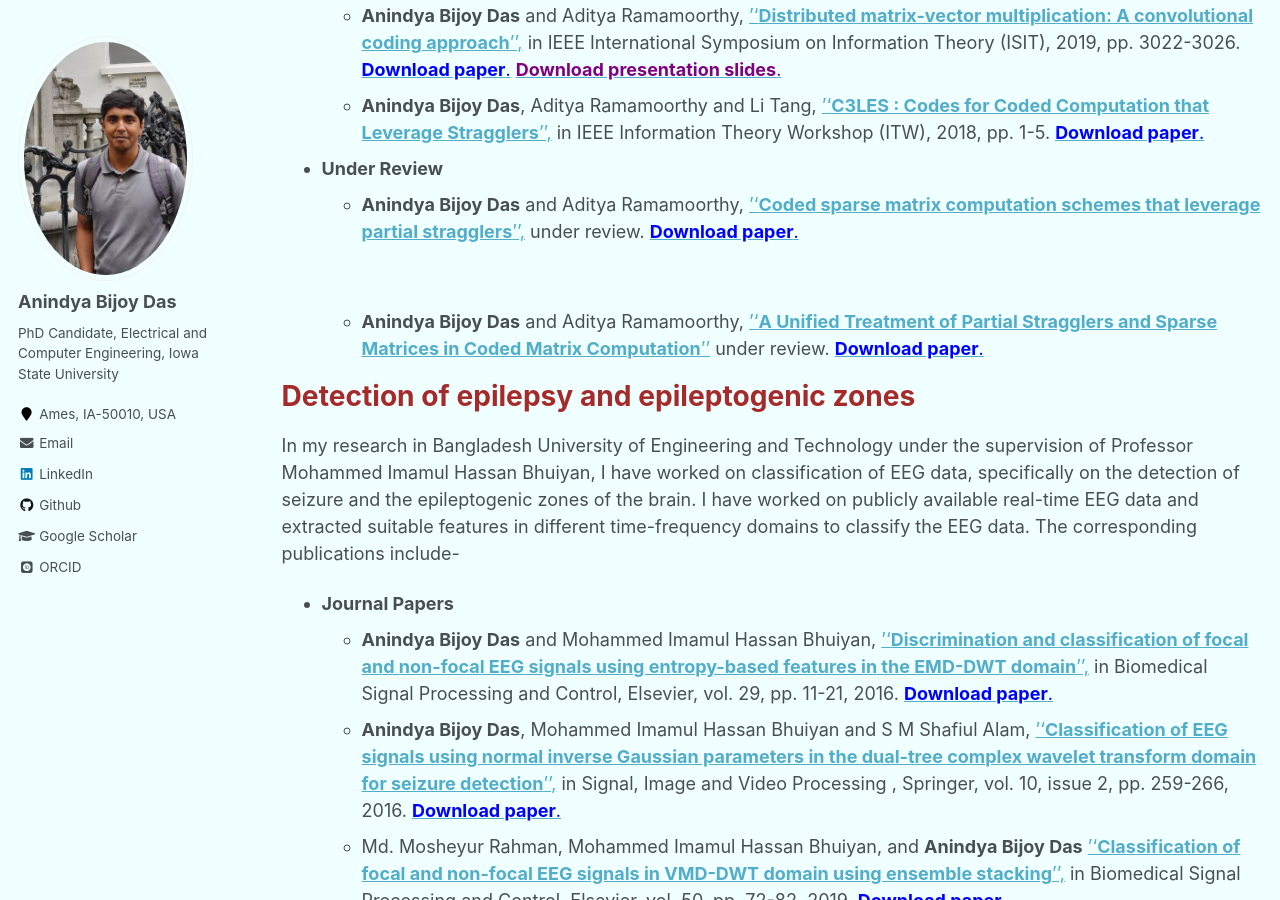
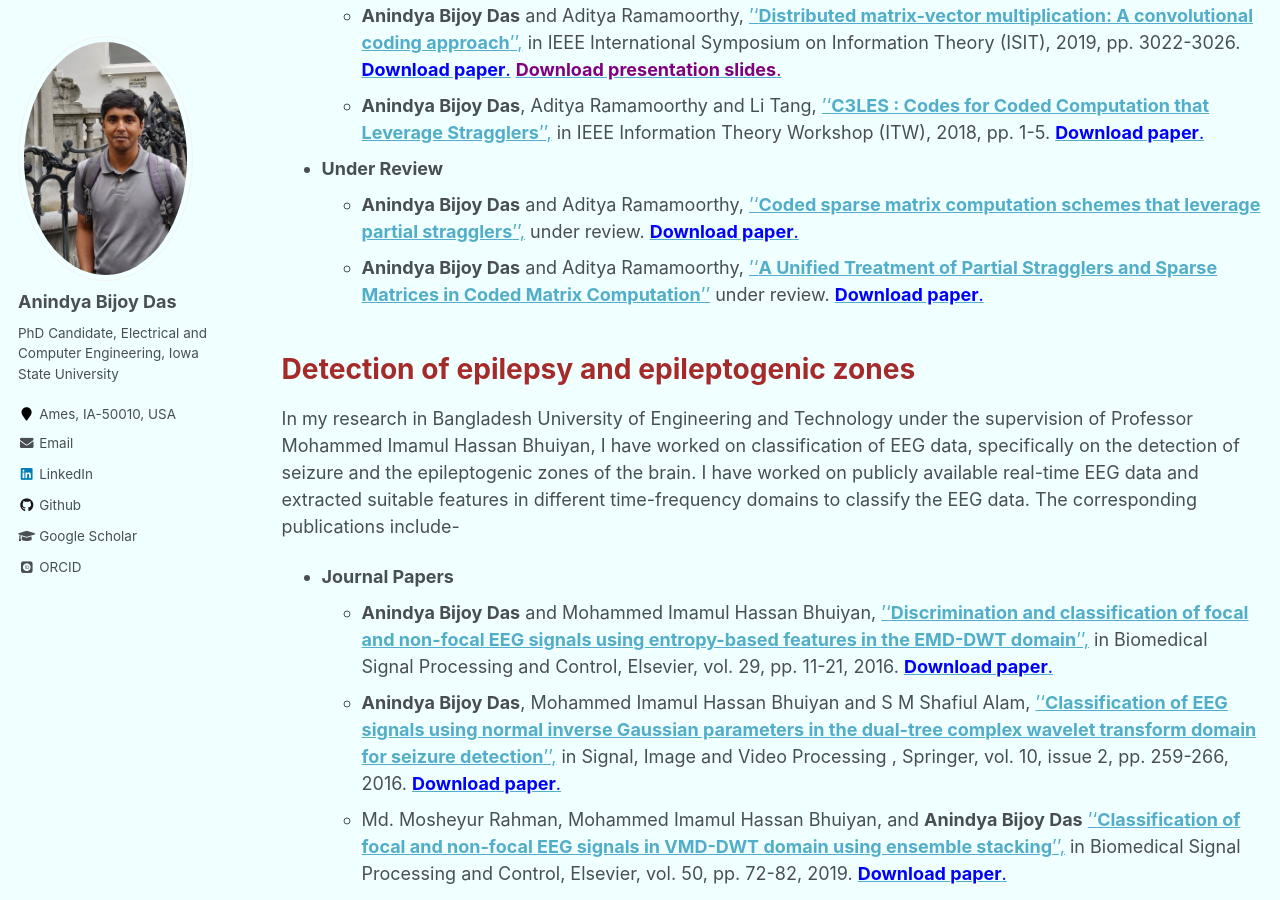
Before and after one commit to anindyabijoydas/portfolio, a Jekyll site: the page built from _pages/research.md, in a window 1280 px wide and 900 px high, scrolled down 889 px. Built offline with Jekyll 4.4.1, drawn with Linux system fonts in a browser that asks for light colours; some web fonts are replaced.

Commit message:
Update research.md

```diff
--- a/_pages/research.md
+++ b/_pages/research.md
@@ -29,9 +29,8 @@ In my PhD research in Iowa State University under the supervision of Professor A
 
 * **Under Review**
    * **Anindya Bijoy Das** and Aditya Ramamoorthy, [''**Coded sparse matrix computation schemes that leverage partial stragglers**'',](https://arxiv.org/abs/2012.06065) under review. [<span style="color:blue">**Download paper**.</span>](https://www.dropbox.com/s/qdstmozj03gxtpw/sparse.pdf?dl=0) <br />
+   * **Anindya Bijoy Das** and Aditya Ramamoorthy, [''**A Unified Treatment of Partial Stragglers and Sparse Matrices in Coded Matrix Computation**''](https://arxiv.org/abs/2109.12070) under review. [<span style="color:blue">**Download paper**.</span>](https://www.dropbox.com/s/7f2c76dtqas4k07/jsait.pdf?dl=0)
 <br /> <br />
-   * **Anindya Bijoy Das** and Aditya Ramamoorthy, [''**A Unified Treatment of Partial Stragglers and Sparse Matrices in Coded Matrix Computation**''](https://arxiv.org/abs/2109.12070) under review. [<span style="color:blue">**Download paper**.</span>](https://www.dropbox.com/s/7f2c76dtqas4k07/jsait.pdf?dl=0)
-
 
 <span style="color:brown">**Detection of epilepsy and epileptogenic zones**</span>
 ======
```
